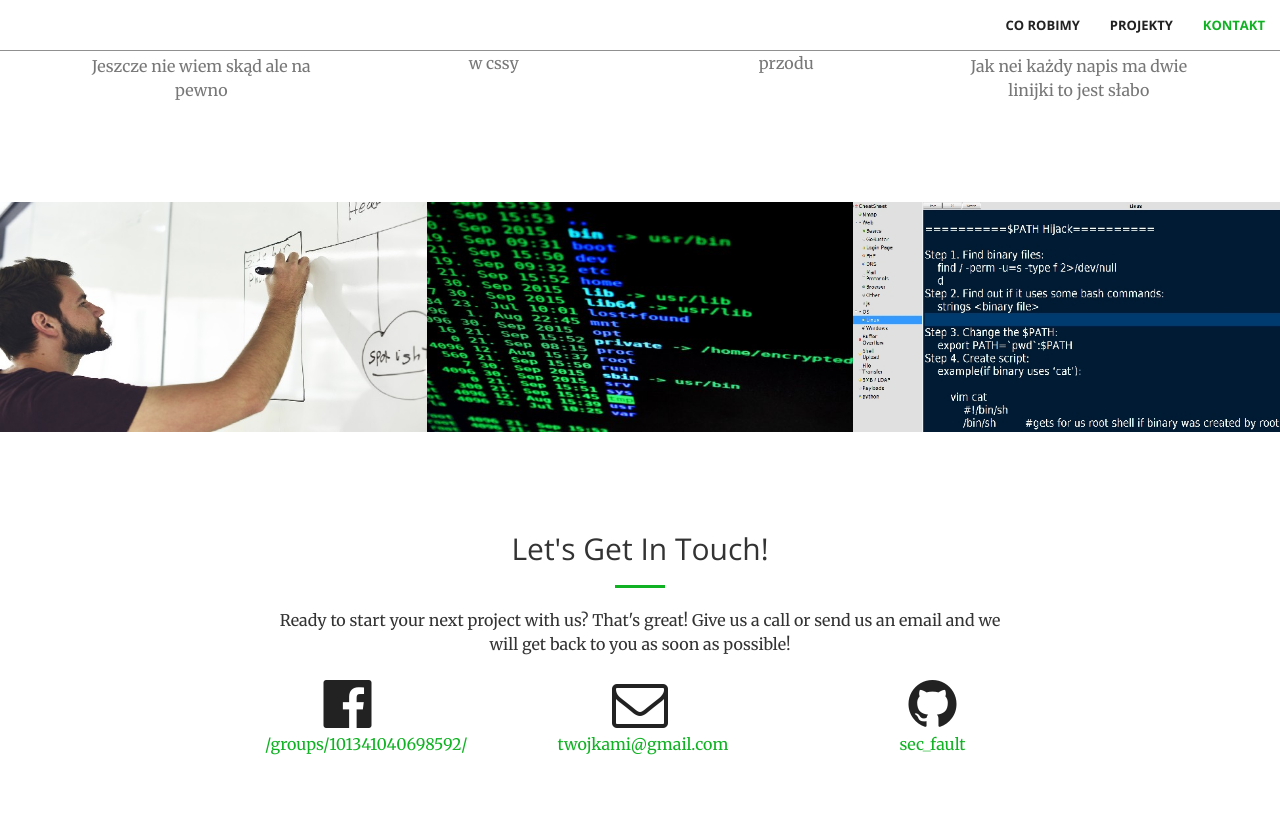
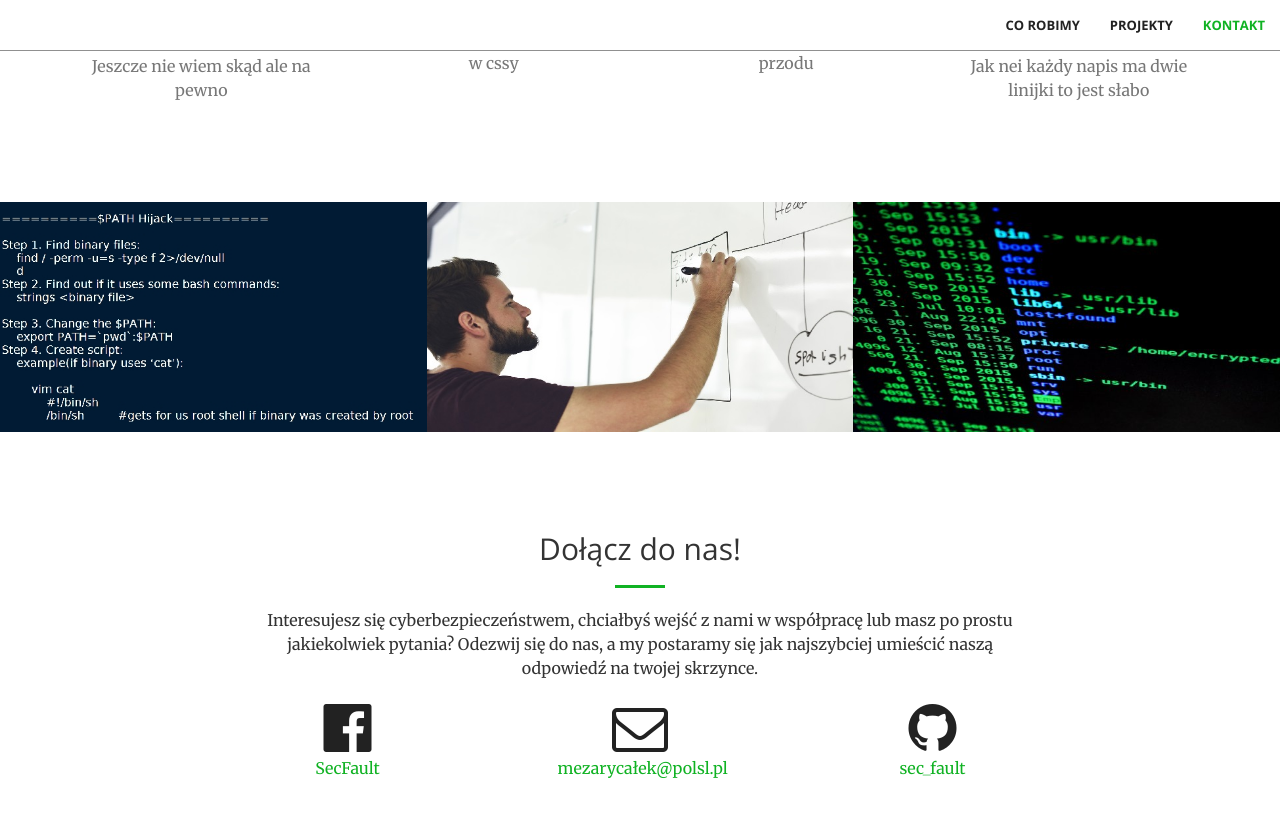
Before and after one commit to Akshei/Akshei.github.io, a Jekyll site: the page built from index.html, in a window 1280 px wide and 900 px high, scrolled down 1181 px. Shown: the top 817 px of the window. Built offline with Jekyll 4.4.1, drawn with Linux system fonts in a browser that asks for light colours.

Commit message:
nie umiem w gity bardziej

```diff
--- a/_config.yml
+++ b/_config.yml
@@ -1,11 +1,12 @@
 # Site settings
 title: SecFault
-email: twojkami@gmail.com
+email: mezarycałek@polsl.pl
 description: > # this means to ignore newlines until "baseurl:"
 baseurl: "" # the subpath of your site, e.g. /blog/
 url: "" # the base hostname & protocol for your site
 
-twitter_username: "/groups/101341040698592/"
+facebook_username: "SecFault"
+facebook_link: "groups/101341040698592/"
 github_username: sec_fault
 
 # Build settings
--- a/_includes/contact.html
+++ b/_includes/contact.html
@@ -2,14 +2,15 @@
     <div class="container">
         <div class="row">
             <div class="col-lg-8 col-lg-offset-2 text-center">
-                <h2 class="section-heading">Let's Get In Touch!</h2>
+                <h2 class="section-heading">Dołącz do nas!</h2>
                 <hr class="primary">
-                <p>Ready to start your next project with us? That's great! Give us a call or send us an email and we will get back to you as soon as possible!</p>
+                <p>Interesujesz się cyberbezpieczeństwem, chciałbyś wejść z nami w współpracę lub masz po prostu jakiekolwiek pytania?
+					Odezwij się do nas, a my postaramy się jak najszybciej umieścić naszą odpowiedź na twojej skrzynce.</p>
             </div>
         <div class="col-lg-2 col-lg-offset-2 text-center">
-            <a href="https://facebook.com/{{ site.twitter_username }}">
+            <a href="https://facebook.com/{{ site.facebook_link }}">
                 <i class="fa fa-facebook-official fa-3x wow bounceIn" data-wow-delay=".1s"></i>
-                <p>{{ site.twitter_username }}</p>
+                <p>{{ site.facebook_username }}</p>
             </a>
         </div>
         <div class="col-lg-2 col-lg-offset-1 text-center">
--- a/_includes/portfolio.html
+++ b/_includes/portfolio.html
@@ -1,7 +1,22 @@
 <section class="no-padding" id="portfolio">
     <div class="container-fluid">
         <div class="row no-gutter">
-            <div class="col-lg-4 col-sm-6">
+			<div class="col-lg-4 col-sm-6">
+                <a href="#" class="portfolio-box">
+                    <img src="img/portfolio/3.jpg" class="img-responsive" alt="">
+                    <div class="portfolio-box-caption">
+                        <div class="portfolio-box-caption-content">
+                            <div class="project-category text-faded">
+                                Category
+                            </div>
+                            <div class="project-name">
+                                Project Name
+                            </div>
+                        </div>
+                    </div>
+                </a>
+            </div>
+			<div class="col-lg-4 col-sm-6">
                 <a href="https://www.ing.com/Home.htm" class="portfolio-box">
                     <img src="img/portfolio/1.jpg" class="img-responsive" alt="" >
                     <div class="portfolio-box-caption">
@@ -16,7 +31,7 @@
                     </div>
                 </a>
             </div>
-            <div class="col-lg-4 col-sm-6">
+			<div class="col-lg-4 col-sm-6">
                 <a href="https://www.hackthebox.eu/" class="portfolio-box">
                     <img src="img/portfolio/2.jpg" class="img-responsive" alt="">
                     <div class="portfolio-box-caption">
@@ -31,21 +46,7 @@
                     </div>
                 </a>
             </div>
-            <div class="col-lg-4 col-sm-6">
-                <a href="#" class="portfolio-box">
-                    <img src="img/portfolio/3.jpg" class="img-responsive" alt="">
-                    <div class="portfolio-box-caption">
-                        <div class="portfolio-box-caption-content">
-                            <div class="project-category text-faded">
-                                Category
-                            </div>
-                            <div class="project-name">
-                                Project Name
-                            </div>
-                        </div>
-                    </div>
-                </a>
-            </div>
+
           <!--  <div class="col-lg-4 col-sm-6">
                 <a href="#" class="portfolio-box">
                     <img src="img/portfolio/4.jpg" class="img-responsive" alt="">
```
Also changed, not shown: img/portfolio/3.jpg, img/portfolio/3.png (deleted), img/portfolio/33.png (deleted), img/portfolio/3a.jpg (deleted), img/portfolio/Zrzut ekranu 2019-03-22 10.57.54.png (deleted), img/portfolio/Zrzut ekranu 2019-03-22 10.58.20.png (deleted), img/portfolio/Zrzut ekranu 2019-03-22 11.06.52.png (deleted).
